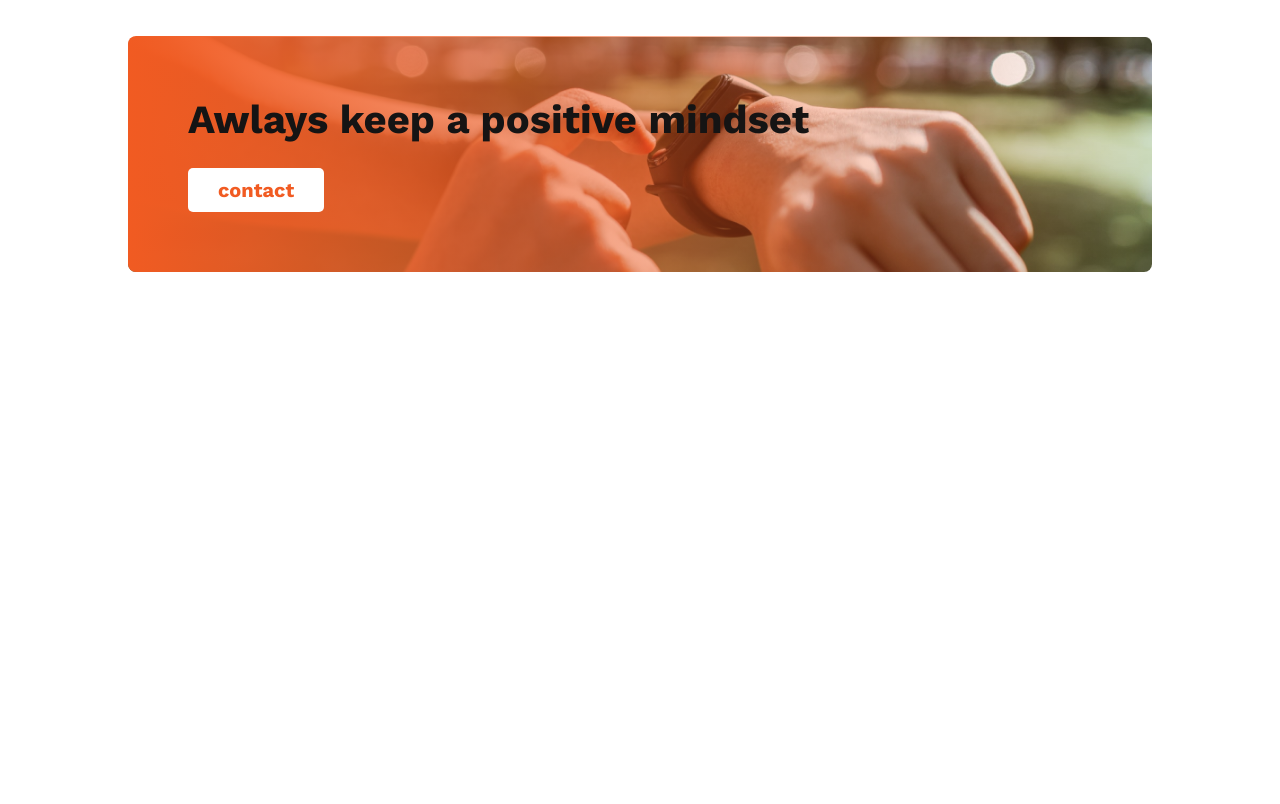
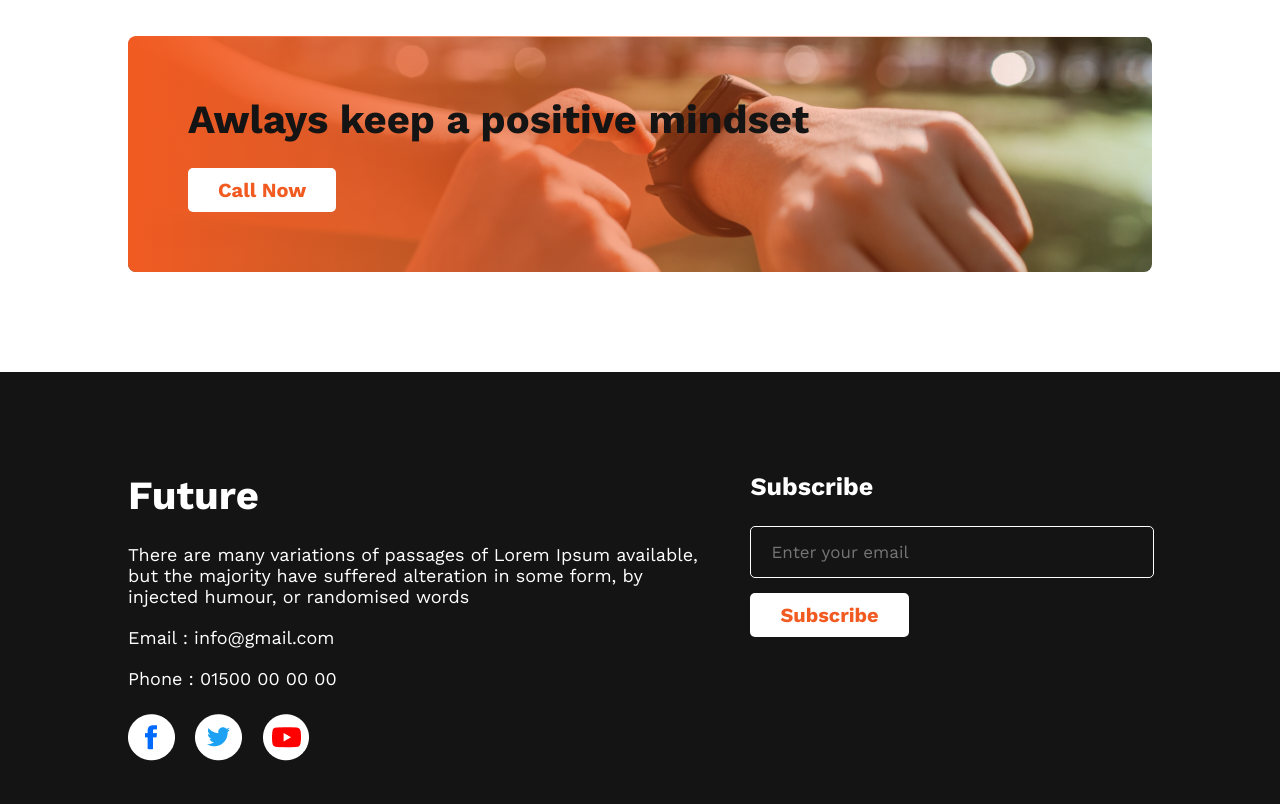
Before and after one commit to rahathossenantor/new-me, a plain HTML site: page index.html in a window 1280 px wide. Shown: the part 1996-2800 px from the top of the page. Before the commit the page ends 2368 px from the top, so only its background shows below. Drawn offline with nearby package versions, Linux system fonts and the light colour scheme.

Commit message:
footer added

```diff
--- a/index.html
+++ b/index.html
@@ -15,7 +15,7 @@
                 <h1 class="heading-title">All Thinks Are Possible If You believe</h1>
                 <p class="heading-description">There are many variations of passages of Lorem Ipsum available, but the
                     majority have suffered alteration in some form, by injected humour, or randomised words</p>
-                <button class="btn-primary"><i class="fa-solid fa-phone"></i> Contact</button>
+                <button class="btn-primary"><i class="fa-solid fa-phone"></i> Contact Us</button>
             </div>
         </section>
     </header>
@@ -67,13 +67,31 @@
 
         <section id="mindset">
             <div class="mindset-content">
-                <h2 class="section-title mindset-title">Awlays keep a positive mindset</h2>
-                <button class="btn-primary contact-btn">contact</button>
+                <h2 class="section-title margin-bottom">Awlays keep a positive mindset</h2>
+                <button class="btn-primary contact-btn">Call Now</button>
             </div>
         </section>
     </main>
     <footer>
-
+        <div class="footer-content">
+            <div class="footer-about">
+                <h2 class="section-title footer-title margin-bottom">Future</h2>
+                <p class="section-description footer-description">There are many variations of passages of Lorem Ipsum available, but the
+                    majority have suffered alteration in some form, by injected humour, or randomised words</p>
+                <p class="section-description footer-description">Email : info@gmail.com</p>
+                <p class="section-description footer-description">Phone : 01500 00 00 00</p>
+                <div class="footer-icons">
+                    <a href=""><img src="./images/icons/fb.png" alt="icon"></a>
+                    <a href=""><img src="./images/icons/twitter.png" alt="icon"></a>
+                    <a href=""><img src="./images/icons/youtube.png" alt="icon"></a>
+                </div>
+            </div>
+            <div class="footer-subscribe">
+                <h4>Subscribe</h4>
+                <input type="email" placeholder="Enter your email" name="" id="">
+                <button class="btn-primary contact-btn">Subscribe</button>
+            </div>
+        </div>
     </footer>
 </body>
 </html>
--- a/style.css
+++ b/style.css
@@ -10,7 +10,7 @@
 /* shared styles */
 #banner,
 main,
-footer {
+.footer-content {
     width: 80%;
     margin: 0px auto;
 }
@@ -176,6 +176,60 @@ header {
     border-radius: 8px;
     background: linear-gradient(90deg, #F15B22 0%, rgba(241, 91, 34, 0.00) 100%);
 }
-.mindset-title {
+
+.margin-bottom {
     margin-bottom: 25px;
 }
+
+/* footer styles */
+footer {
+    background-color: #151414;
+}
+
+.footer-content {
+    padding: 100px 0;
+    display: flex;
+    gap: 20px;
+}
+
+.footer-about {
+    width: 60%;
+}
+
+.footer-subscribe {
+    width: 40%;
+}
+
+.footer-title {
+    color: white;
+}
+
+.footer-description {
+    color: white;
+    line-height: normal;
+    font-size: 18px;
+}
+
+.footer-icons a {
+    display: inline-block;
+    margin-top: 15px;
+    padding-right: 15px;
+}
+
+.footer-subscribe h4 {
+    color: #FFF;
+    font-size: 25px;
+    font-weight: 600;
+    margin-bottom: 25px;
+}
+.footer-subscribe input[type="email"] {
+    display: block;
+    width: 90%;
+    padding: 15px 20px;
+    margin-bottom: 15px;
+    font-size: 17px;
+    background-color: #151414;
+    color: #FFF;
+    border: 1px solid #FFF;
+    border-radius: 5px;
+}
```
